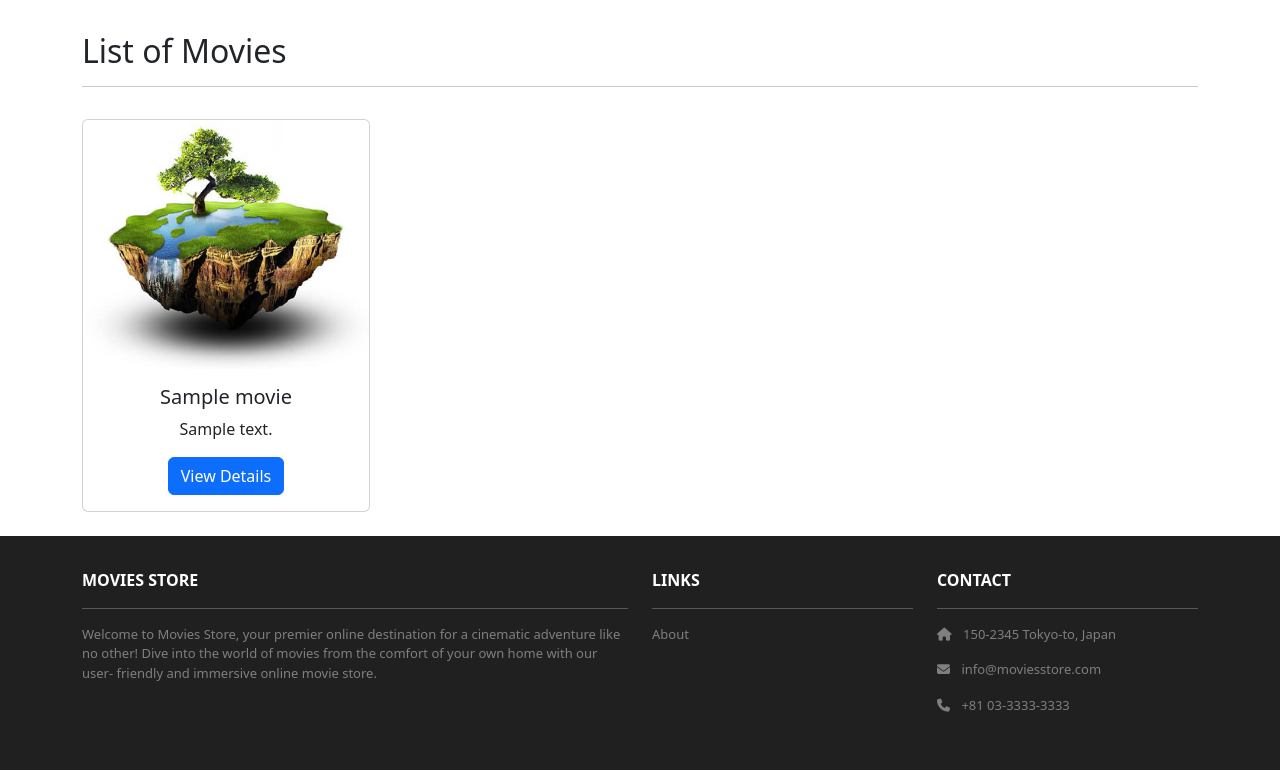
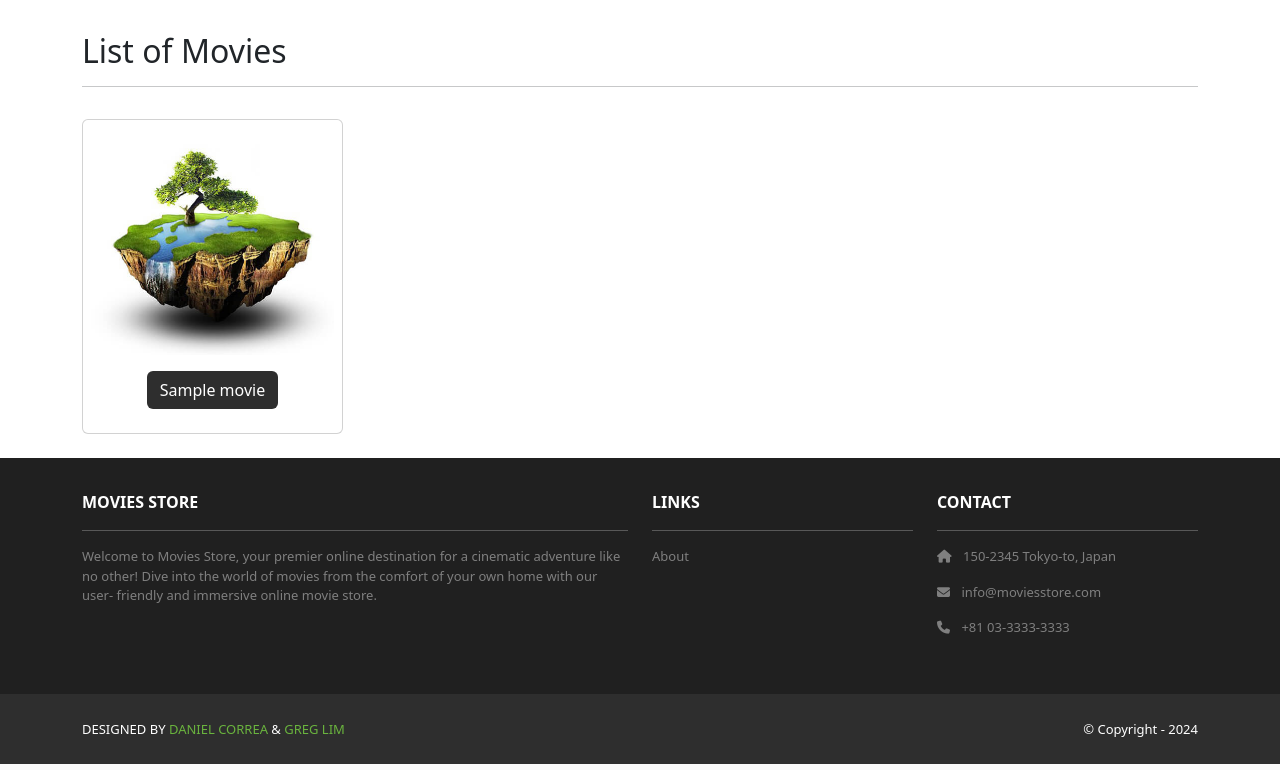
Before and after one commit to kevskillz/moviestore, a Django app: template moviestore/movies/templates/movies/index.html in a window 1280 px wide. Shown: the part 82-852 px from the top of the page. Run offline with Django 5.2, Linux system fonts and the light colour scheme; the template is opened without the code that fills it: most values are stand-ins (such as "Sample title", 1, 10 or a date in 2020); some libraries are stand-ins or nearby versions.

Commit message:
Completed chapter 5. admin login- user- armin1 password- armin1

```diff
--- a/moviestore/movies/templates/movies/index.html
+++ b/moviestore/movies/templates/movies/index.html
@@ -12,12 +12,14 @@
     <div class="row">
       {% for movie in template_data.movies %}
       <div class="col-md-4 col-lg-3 mb-2">
-        <div class="card" style="width: 18rem;">
-          <img src="{% static 'img/about.jpg' %}" class="card-img-top rounded" alt="{{ movie.name }}">
+        <div class="p-2 card align-items-center pt-4">
+          <img src="{% static 'img/about.jpg' %}"
+            class="card-img-top rounded">
           <div class="card-body text-center">
-            <h5 class="card-title">{{ movie.name }}</h5>
-            <p class="card-text">{{ movie.description }}</p>
-            <a href="{% url 'movies.show' id=movie.id %}" class="btn btn-primary">View Details</a>
+              <a href="{% url 'movies.show' id=movie.id %}"
+              class="btn bg-dark text-white">
+              {{ movie.name }}
+            </a>
           </div>
         </div>
       </div>
--- a/moviestore/moviestore/settings.py
+++ b/moviestore/moviestore/settings.py
@@ -128,3 +128,5 @@ DEFAULT_AUTO_FIELD = "django.db.models.BigAutoField"
 STATICFILES_DIRS = [
     BASE_DIR / 'moviestore/static/',
 ]
+MEDIA_ROOT = os.path.join(BASE_DIR, 'media')
+MEDIA_URL = '/media/'
--- a/moviestore/moviestore/urls.py
+++ b/moviestore/moviestore/urls.py
@@ -17,7 +17,8 @@ Including another URLconf
 
 from django.contrib import admin
 from django.urls import path, include
-
+from django.conf.urls.static import static
+from django.conf import settings
 urlpatterns = [
     path("admin/", admin.site.urls),
     path("", include("home.urls")),
@@ -25,3 +26,5 @@ urlpatterns = [
     path('movies/', include('movies.urls')),
 
 ]
+urlpatterns += static(settings.MEDIA_URL,
+    document_root=settings.MEDIA_ROOT)
```
Also changed, not shown: moviestore/db.sqlite3.
